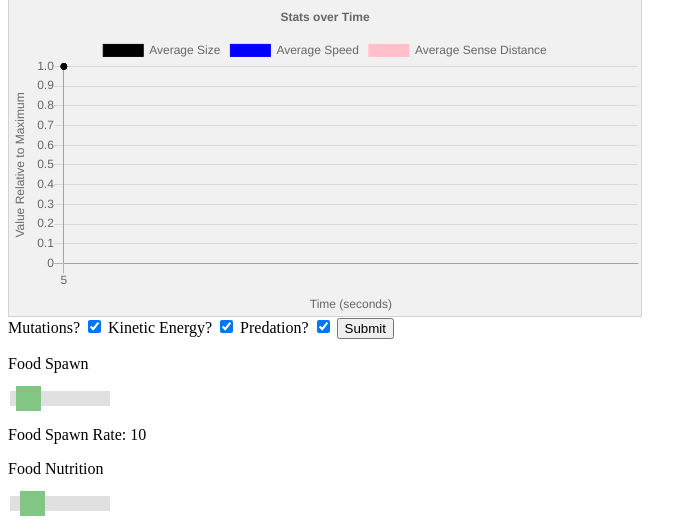
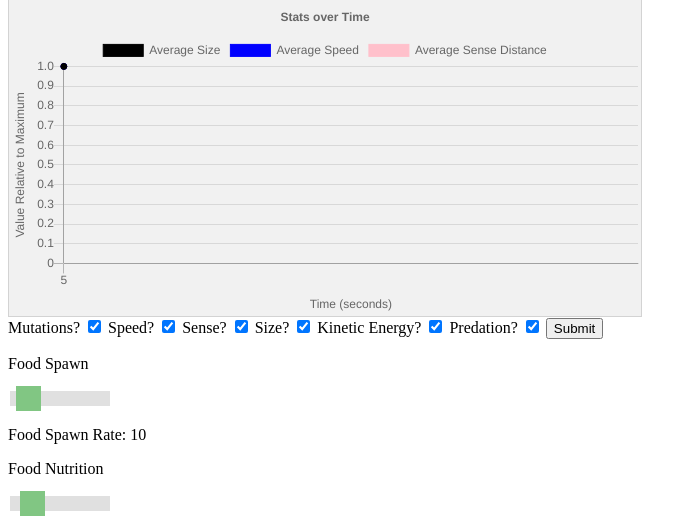
Before and after one commit to GarethHarcombe/bioSimulation, a PHP site: page / in a window 1280 px wide. Shown: the part 655-1184 px from the top of the page, without its empty margins (0-697 px from the left). Run offline with PHP 8.4, Linux system fonts and the light colour scheme; some libraries are stand-ins or nearby versions.

Commit message:
Added ability to turn on/off specific mutations as well as all mutations.

```diff
--- a/app.js
+++ b/app.js
@@ -111,6 +111,11 @@ food_value_slider.oninput = function () {
     food_value = parseInt(this.value, 10);
 }
 
+if (mutations_speedPHP == mutations_sensePHP && mutations_sensePHP == mutations_sizePHP && mutations_sizePHP == false) {
+    mutationsPHP = false;
+    console.log(mutationsPHP);
+}
+
 if (mutationsPHP == true) {
     document.getElementById("mutations_checkbox").checked = true;
     var mutations_chart = document.getElementById("mutations_chart").getContext('2d');
@@ -179,6 +184,18 @@ if (mutationsPHP == true) {
 }
 else {
     document.getElementById("mutations_chart").parentNode.removeChild(document.getElementById("mutations_chart"));
+}
+
+if (mutations_speedPHP == true) {
+    document.getElementById("mutations_speed_checkbox").checked = true;
+}
+
+if (mutations_sensePHP == true) {
+    document.getElementById("mutations_sense_checkbox").checked = true;
+}
+
+if (mutations_sizePHP == true) {
+    document.getElementById("mutations_size_checkbox").checked = true;
 }
 
 if (kinetic_energyPHP == true) {
@@ -335,22 +352,27 @@ function updateGameArea() {
         }
         else if (element.energy >= 600) {
             for (i = 1; i <= 2; i++) {
-                colour = "00";
+                colour = 00;
                 if (mutationsPHP == true) {
+                    if (mutations_speedPHP == true) {
                         if (Math.random() < 0.5) { element.speed = element.speed * (1 - mutation_change_rate); }
                         else { element.speed = element.speed * (1 + mutation_change_rate); }
+                    }
 
+                    if (mutations_sensePHP == true) {
                         if (Math.random() < 0.5) { element.sense_distance = element.sense_distance * (1 - mutation_change_rate); }
                         else { element.sense_distance = element.sense_distance * (1 + mutation_change_rate); }
+                    }
 
-                    if (colour.toString().length == 1) { colour = "0" + colour }
-
+                    if (mutations_sizePHP == true) {
                         if (Math.random() < 0.5) { element.width = element.width * (1 - mutation_change_rate); }
                         else { element.width = element.width * (1 + mutation_change_rate); }
                         if (element.width < 1) { element.width = 1 }
                         element.height = element.width;
                     }
-
+                }
+                colour = Math.round((90 / Math.PI) * Math.atan(element.sense_distance - start_sense_distance - 10) + 45);
+                if (colour.toString().length == 1) { colour = "0" + colour }
                 animals.push(new component(element.width, element.height, "#FF00" + colour, element.x, element.y, element.speed, element.sense_distance));
             }
             animals.splice(animals.indexOf(element), 1);
@@ -426,5 +448,16 @@ function updateGameArea() {
         }
 
         overall_chart_var.update();
+
+        if (document.getElementById("mutations_checkbox").checked == false) {
+            document.getElementById("mutations_speed_checkbox").disabled = true;
+            document.getElementById("mutations_sense_checkbox").disabled = true;
+            document.getElementById("mutations_size_checkbox").disabled = true;
+        }
+        else {
+            document.getElementById("mutations_speed_checkbox").disabled = false;
+            document.getElementById("mutations_sense_checkbox").disabled = false;
+            document.getElementById("mutations_size_checkbox").disabled = false;
         }
     }
+}
--- a/index.php
+++ b/index.php
@@ -23,8 +23,19 @@
 		<form action="<?php echo htmlspecialchars($_SERVER["PHP_SELF"]);?>" method="get">
 			<input type="hidden" name="mutations" value="false" />
 			Mutations? <input type="checkbox" id="mutations_checkbox" name="mutations" value="true"/>
+
+			<input type="hidden" name="mutations_speed" value="false" />
+			Speed? <input type="checkbox" id="mutations_speed_checkbox" name="mutations_speed" value="true"/>
+
+			<input type="hidden" name="mutations_sense" value="false" />
+			Sense? <input type="checkbox" id="mutations_sense_checkbox" name="mutations_sense" value="true"/>
+
+			<input type="hidden" name="mutations_size" value="false" />
+			Size? <input type="checkbox" id="mutations_size_checkbox" name="mutations_size" value="true"/>
+
 			<input type="hidden" name="kinetic_energy" value="false" />
 			Kinetic Energy? <input type="checkbox" id="kinetic_checkbox" name="kinetic_energy" value="true"/>
+
 			<input type="hidden" name="predation" value="false" />
 			Predation? <input type="checkbox" id="predation_checkbox" name="predation" value="true"/>
 			<input type="submit">
@@ -51,6 +62,10 @@
 
 		<script>
 			var mutationsPHP = <?php echo (!empty($_GET['mutations']) ? $_GET['mutations'] : true); ?>;
+			var mutations_speedPHP = <?php echo (!empty($_GET['mutations_speed']) ? $_GET['mutations_speed'] : true); ?>;
+			var mutations_sensePHP = <?php echo (!empty($_GET['mutations_sense']) ? $_GET['mutations_sense'] : true); ?>;
+			var mutations_sizePHP = <?php echo (!empty($_GET['mutations_size']) ? $_GET['mutations_size'] : true); ?>;
+
 			var kinetic_energyPHP = <?php echo (!empty($_GET['kinetic_energy']) ? $_GET['kinetic_energy'] : true); ?>;
 			var predationPHP = <?php echo (!empty($_GET['predation']) ? $_GET['predation'] : true); ?>;
 		</script>
```
Lines whose indentation alone changed are shown as unchanged.
